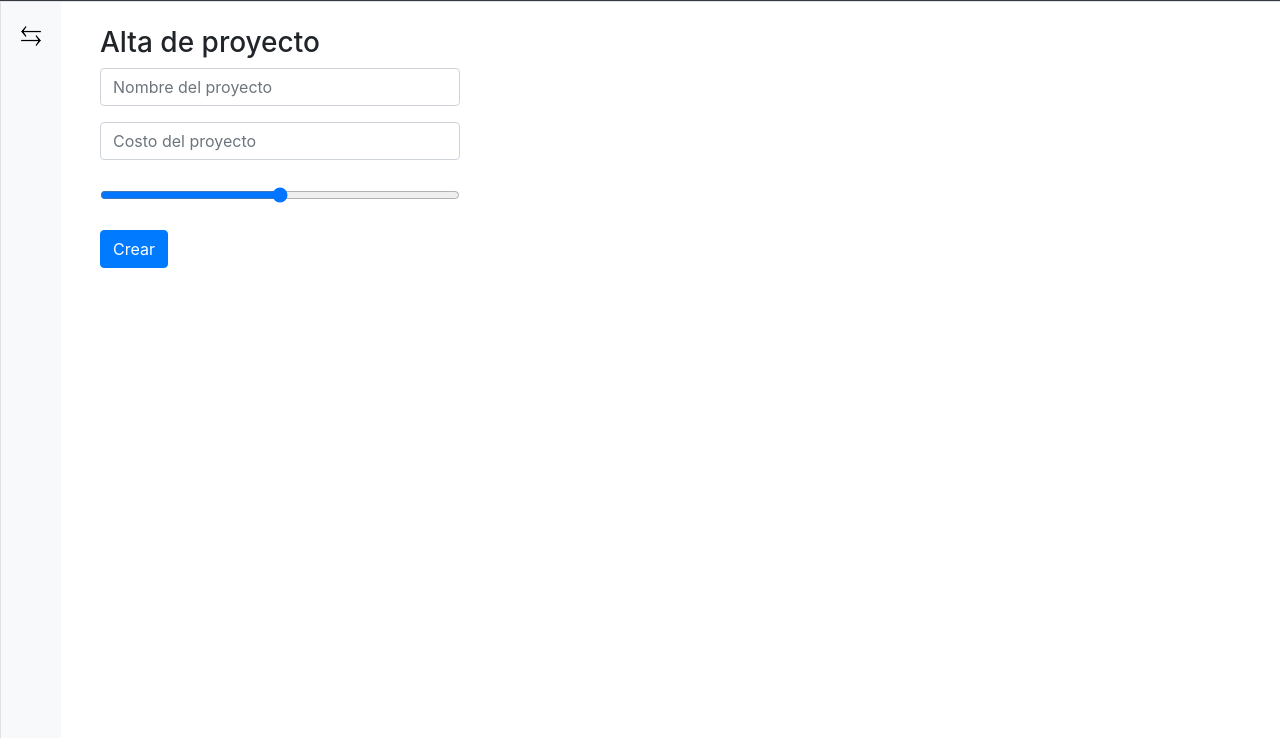
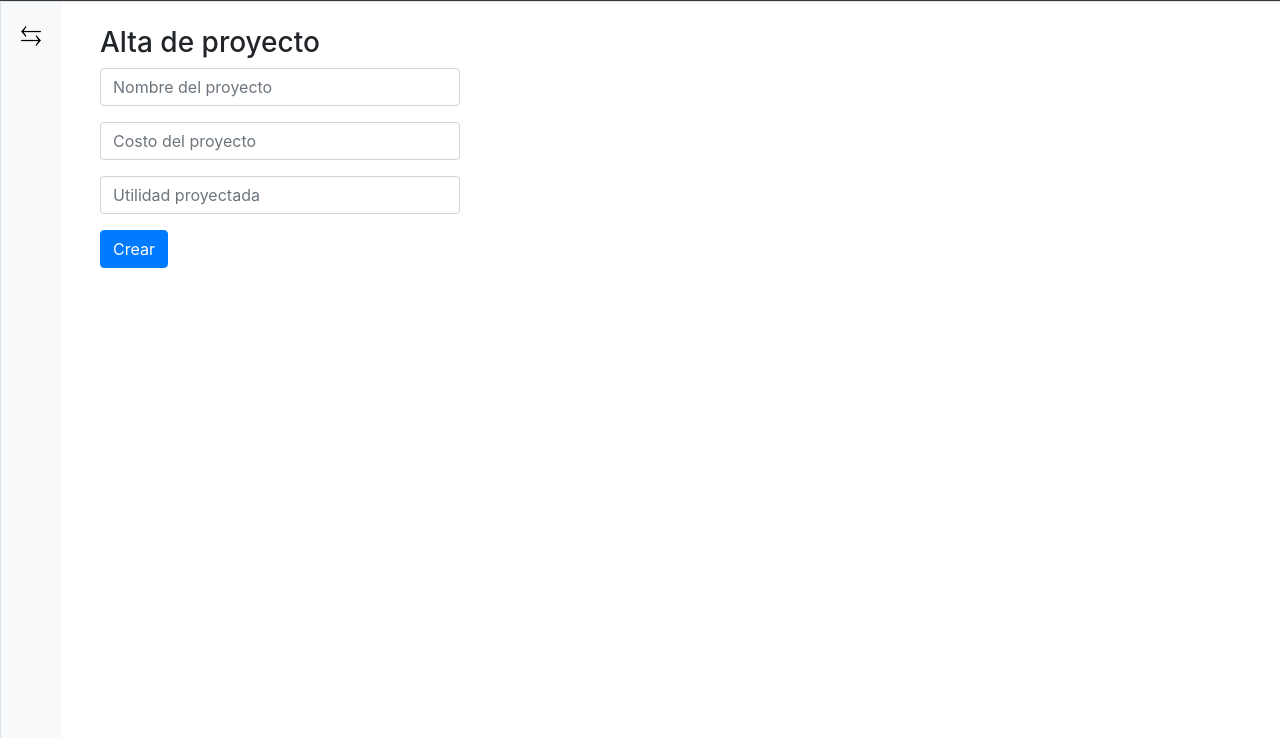
Before and after one commit to ignaciomedinar/vision2, a plain HTML site: page dashboard.html in a window 1280 px wide. Shown: the part 55-800 px from the top of the page. Drawn offline with nearby package versions, Linux system fonts and the light colour scheme.

Commit message:
cambiecito

```diff
--- a/dashboard.html
+++ b/dashboard.html
@@ -100,7 +100,7 @@
                                         <input type="number" class="form-control" placeholder="Costo del proyecto" name="costo_total">
                                     </div>
                                     <div class="form-group">
-                                        <input type="range" min="10" max="100" step="1" class="form-control" placeholder="Utilidad proyectada" name="utilidad">
+                                        <input type="number" min="0" max="100" step="1" class="form-control" placeholder="Utilidad proyectada" name="utilidad">
                                     </div>
                                     <button type="submit" class="btn btn-primary">Crear</button>
                                 </form>
```
